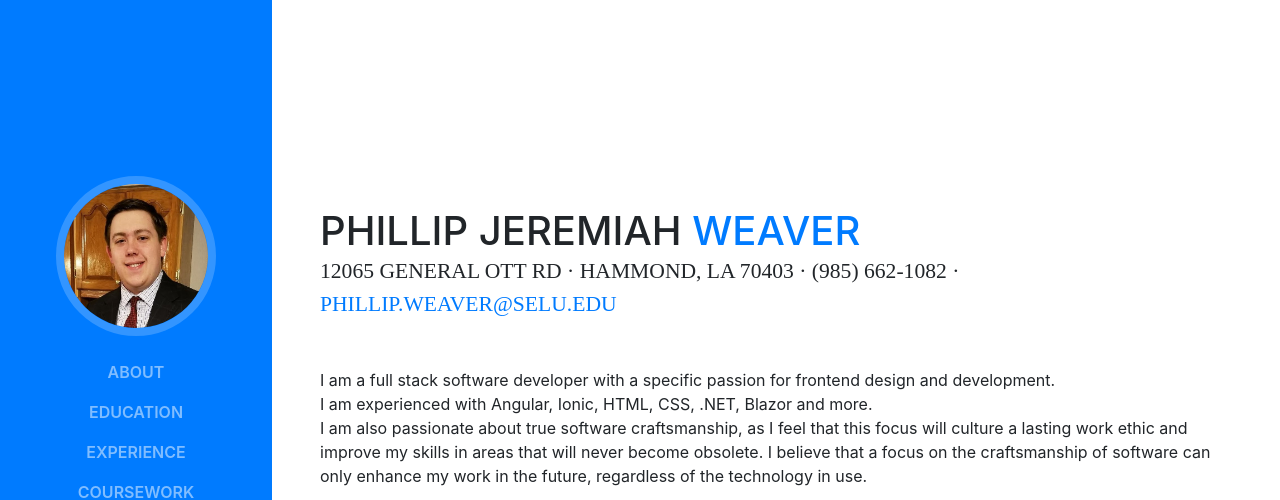
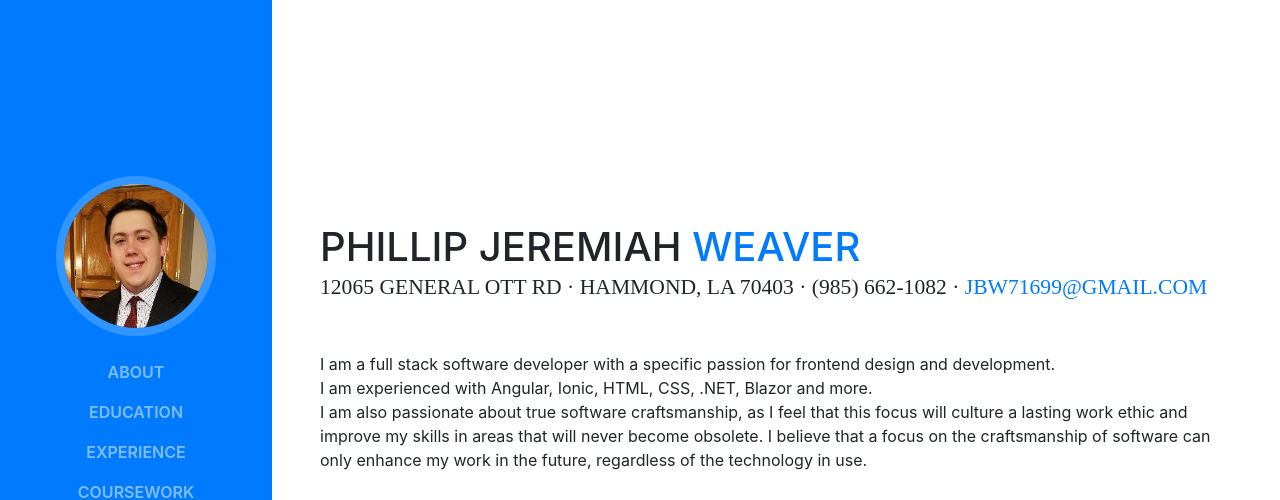
Before and after one commit to jbw716/jbw716.github.io, a website with bundled scripts: page index.html in a window 1280 px wide. Shown: the top 500 px of the page. Built offline with nearby package versions, Linux system fonts and the light colour scheme; a web font is replaced by a local one.

Commit message:
Updated email

```diff
--- a/index.html
+++ b/index.html
@@ -73,7 +73,7 @@
       <div class="my-auto">
         <h1 class="mb-0">Phillip Jeremiah <span class="text-primary">Weaver</span></h1>
         <div class="subheading mb-5">12065 General Ott Rd · Hammond, LA 70403 · (985) 662-1082 ·
-          <a href="mailto:phillip.weaver@selu.edu">phillip.weaver@selu.edu</a>
+          <a href="mailto:jbw71699@gmail.com">jbw71699@gmail.com</a>
         </div>
         <p class="mb-5">
           I am a full stack software developer with a specific passion for frontend design and development.
```
